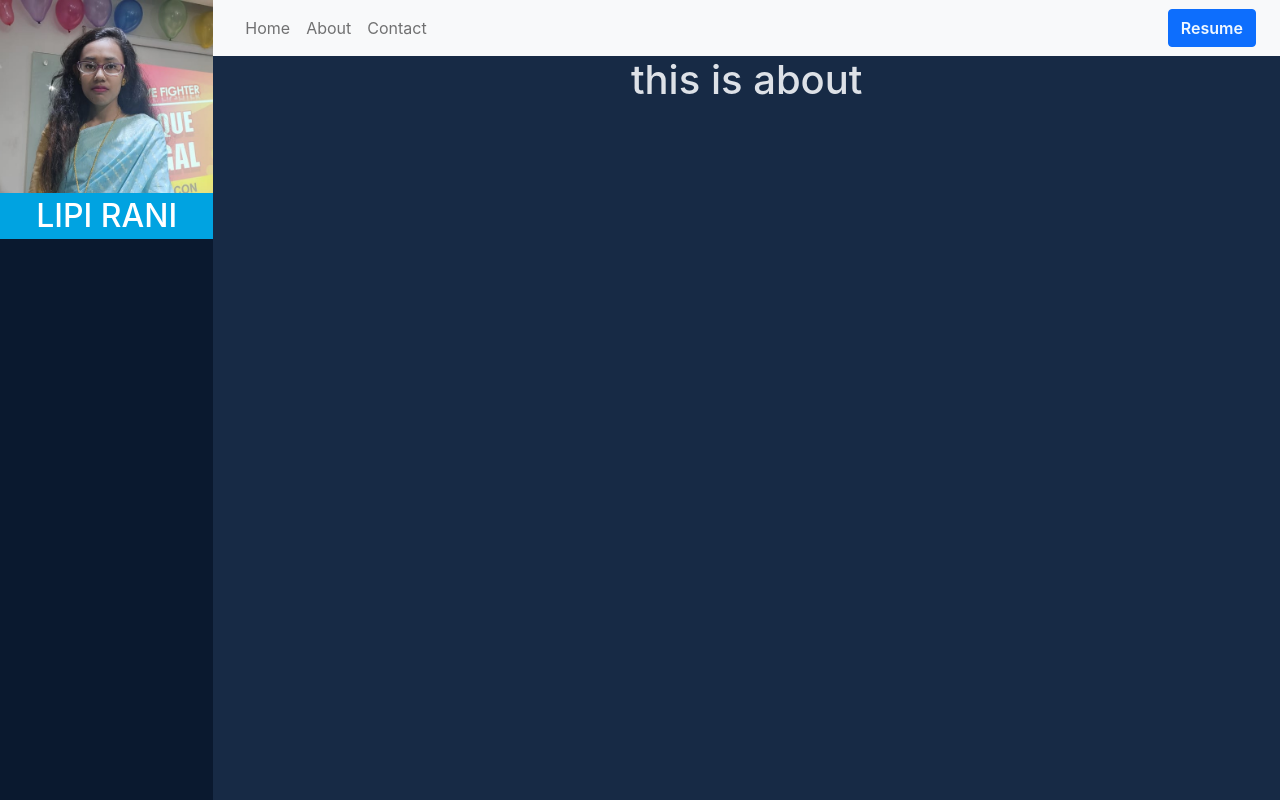
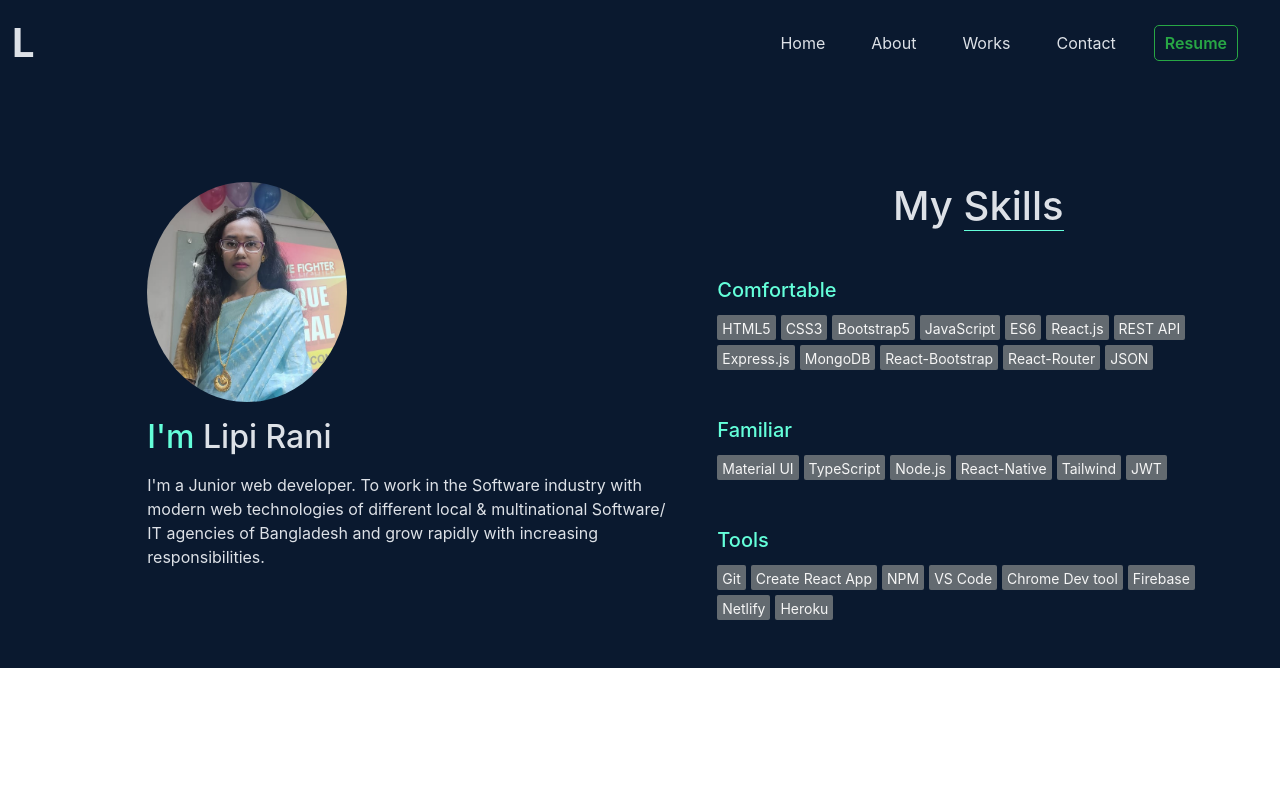
Before and after one commit to torisd560/lipi-rani-portfolio-website, a React (Create React App) app: page /about in a window 1280 px wide. Built offline with nearby package versions, Linux system fonts and the light colour scheme.

Commit message:
added about

```diff
--- a/src/App.css
+++ b/src/App.css
@@ -1,5 +1,5 @@
 .App {
-  background-color: rgb(23, 42, 69);
+  background-color: #0a192f;
   color : #dde1e7;
 }
 
--- a/src/App.js
+++ b/src/App.js
@@ -5,20 +5,19 @@ import About from '../src/Pages/About/About'
 import Works from '../src/Pages/Works/Works'
 import Contact from '../src/Pages/Contact/Contact'
 import NotFound from '../src/Pages/NotFound/NotFound'
-import Header from '../src/Pages/Shared/Header/Header'
-import HeaderHome from '../src/Pages/Shared/Header/HeaderHome/Header'
+import Header from './Pages/Shared/Header/Header';
 
 
 function App() {
   return (
     <div className='App'>
-      <div className="row m-0">
-        <div className='col-md-2  p-0' style={{ backgroundColor: '#0a192f', height: '100vh' }}>
-          <Header></Header>
-        </div>
-        <div className='col-md-10 text-center p-0'>
-          <BrowserRouter>
-            <HeaderHome></HeaderHome>
+      <BrowserRouter>
+        <Header></Header>
+        <div className="row m-0">
+          <div className="col-md-1">
+
+          </div>
+          <div className="col-md-11">
             <Routes>
               <Route path='/' element={<Home></Home>} />
               <Route path='home' element={<Home></Home>} />
@@ -27,10 +26,10 @@ function App() {
               <Route path='contact' element={<Contact></Contact>} />
               <Route path='*' element={<NotFound></NotFound>} />
             </Routes>
-          </BrowserRouter>
+          </div>
         </div>
-      </div>
-    </div>
+      </BrowserRouter>
+    </div >
   );
 }
 
--- /dev/null
+++ b/src/Pages/About/About.css
@@ -0,0 +1,18 @@
+.skills-title{
+    color: #64ffda;
+}
+
+.my-skills{
+    display: flex;
+    flex-wrap: wrap;
+}
+.my-skills span{
+    background-color: rgb(99, 106, 112);
+    color: whitesmoke;
+    margin-right: 5px;
+    margin-top: 5px;
+    padding: 3px 5px;
+    border-radius: 2px;
+    font-size: 14px;
+    height: 25px;
+}
--- a/src/Pages/About/About.js
+++ b/src/Pages/About/About.js
@@ -1,10 +1,63 @@
 import React from 'react';
+import './About.css'
+import lipiImage from '../../images/portfolio.jpg'
+import { Container } from 'react-bootstrap';
 
 const About = () => {
     return (
-        <div>
-            <h1>this is about</h1>
-        </div>
+        <Container>
+            <div className="row my-5 g-5">
+                <div className="col-md-6 ">
+                    <img src={lipiImage} alt="" className='img-fluid rounded-circle mb-3' style={{ width: '200px' }} />
+                    <h2><span style={{ color: '#64ffda' }}>I'm </span> Lipi Rani</h2>
+                    <p className='mt-3'>I'm a Junior web developer. To work in the Software industry with modern web technologies of different local & multinational Software/ IT agencies of Bangladesh and grow rapidly with increasing responsibilities.</p>
+                </div>
+                <div className="col-md-6">
+                    <h1 className='text-center mb-5'>My <span style={{ borderBottom: '1px solid #64ffda' }}>Skills</span></h1>
+                    <div>
+                        <h5 className='skills-title'>Comfortable</h5>
+                        <div className='my-skills'>
+                            <span>HTML5</span>
+                            <span>CSS3</span>
+                            <span>Bootstrap5</span>
+                            <span>JavaScript</span>
+                            <span>ES6</span>
+                            <span>React.js</span>
+                            <span>REST API</span>
+                            <span>Express.js</span>
+                            <span>MongoDB</span>
+                            <span>React-Bootstrap</span>
+                            <span>React-Router</span>
+                            <span>JSON</span>
+                        </div>
+                    </div>
+                    <div className='my-5'>
+                        <h5 className='skills-title '>Familiar</h5>
+                        <div className='my-skills'>
+                            <span>Material UI</span>
+                            <span>TypeScript</span>
+                            <span>Node.js</span>
+                            <span>React-Native</span>
+                            <span>Tailwind</span>
+                            <span>JWT</span>
+                        </div>
+                    </div>
+                    <div>
+                        <h5 className='skills-title '>Tools</h5>
+                        <div className='my-skills'>
+                            <span>Git</span>
+                            <span>Create React App</span>
+                            <span>NPM</span>
+                            <span>VS Code</span>
+                            <span>Chrome Dev tool</span>
+                            <span>Firebase</span>
+                            <span>Netlify</span>
+                            <span>Heroku</span>
+                        </div>
+                    </div>
+                </div>
+            </div>
+        </Container>
     );
 };
 
--- /dev/null
+++ b/src/Pages/Home/Home.css
@@ -0,0 +1,10 @@
+.custom-btn{
+    background-color:#28a745 ;
+    color: aliceblue;
+    padding : 10px 15px;
+    border: 0;
+    border-radius: 5px;
+}
+.custom-btn:hover{
+    background-color : #028d22;
+}
--- a/src/Pages/Home/Home.js
+++ b/src/Pages/Home/Home.js
@@ -1,9 +1,18 @@
 import React from 'react';
+import './Home.css'
 
 const Home = () => {
     return (
-        <div>
-            <h1>This is home</h1>
+        <div className="row m-0 my-5">
+            <div className="col-md-7">
+                <div className='text-start p-5 lh-sm'>
+                    <p style = {{color : '#64ffda'}}>Hello , I'm</p>
+                    <h1>Lipi Rani</h1>
+                    <li className = 'my-3' style = {{color : '#64ffda'}}>Junior Web developer</li>
+                    <p >A hard working self-motivated and enthusiastic web developer with a deep interest in JavaScript ,as well as the ability to communicate effectively in a team setting, and possessing a strong willingness to learn about modern web technologies .</p>
+                    <button className = 'custom-btn mt-3'>About Me</button>
+                </div>
+            </div>
         </div>
     );
 };
--- a/src/Pages/Shared/Header/Header.css
+++ b/src/Pages/Shared/Header/Header.css
@@ -1,5 +1,23 @@
-.resume-btn a{
- color: aliceblue;
- text-decoration: none;
- font-weight: 600;
+.resume-btn{
+    color: #28a745;
+    border: 1px solid #28a745;
+    text-decoration: none;
+    padding: 5px  10px;
+    font-weight: 600;
+    border-radius: 5px;
 }
+.resume-btn:hover{
+    background-color: #28a745;
+    color: aliceblue;
+}
+.custom-nav a{
+    margin-right: 30px;
+}
+.custom-nav a:focus{
+    color: #64ffda;
+    border-top: 1px solid #28a745;
+}
+.navbarBrand{
+    font-size: 40px;
+    font-weight: bold;
+}
--- a/src/Pages/Shared/Header/Header.js
+++ b/src/Pages/Shared/Header/Header.js
@@ -1,13 +1,26 @@
 import React from 'react';
-import lipiImg from '../../../images/portfolio.jpg'
 import './Header.css'
+import {Nav, Navbar} from 'react-bootstrap';
+import { Link } from 'react-router-dom';
+
 const Header = () => {
     return (
-        <div className='text-center' >
-            <div style={{ position: 'relative' }}>
-                <img src={lipiImg} alt="" className='img-fluid' style={{ verticalAlign: 'super' }} />
-                <h2 className='p-1 w-100 text-white' style={{ backgroundColor: '#00A3E1', position: 'absolute', bottom: 0, left: 0 }}>LIPI RANI</h2>
-            </div>
+        <div>
+            <Navbar collapseOnSelect expand="lg" bg="transparent" variant="transparent">
+                   <div className = 'container-fluid'>
+                   <Navbar.Toggle aria-controls="responsive-navbar-nav" />
+                    <Navbar.Brand  className = 'navbarBrand' >L</Navbar.Brand>
+                    <Navbar.Collapse id="responsive-navbar-nav">
+                        <Nav className="ms-auto custom-nav align-items-center">
+                            <Nav.Link as={Link} to="/home" style={{ color: '#dde1e7' }}>Home</Nav.Link>
+                            <Nav.Link as={Link} to="/about" style={{ color: '#dde1e7' }}>About</Nav.Link>
+                            <Nav.Link as={Link} to="/work" style={{ color: '#dde1e7' }}>Works</Nav.Link>
+                            <Nav.Link as={Link} to="/contact" style={{ color: '#dde1e7' }}>Contact</Nav.Link>
+                            <a className='resume-btn' target="_blank" rel="noreferrer" href="https://drive.google.com/file/d/1t9yGU7-_TSGQObXSRY0-L4LJpAkqqEpg/view?usp=sharing">Resume</a>
+                        </Nav>
+                    </Navbar.Collapse>
+                   </div>
+            </Navbar>
         </div>
     );
 };
--- a/src/Pages/Shared/Header/HeaderHome/Header.js
+++ /dev/null
@@ -1,27 +0,0 @@
-import React from 'react';
-import { Container, Nav, Navbar, Button } from 'react-bootstrap';
-import { Link } from 'react-router-dom';
-
-const Header = () => {
-    return (
-        <div>
-            <Navbar collapseOnSelect expand="lg" bg="light" variant="light">
-                <Container>
-                    <Navbar.Toggle aria-controls="responsive-navbar-nav" />
-                    <Navbar.Collapse id="responsive-navbar-nav">
-                        <Nav className="me-auto custom-nav align-items-center">
-                            <Nav.Link as={Link} to="/home">Home</Nav.Link>
-                            <Nav.Link as={Link} to="/about">About</Nav.Link>
-                            <Nav.Link as={Link} to="/contact">Contact</Nav.Link>
-                        </Nav>
-                        <div className="ms-auto ">
-                                <Button className='resume-btn'> <a target="_blank" href="https://drive.google.com/file/d/1t9yGU7-_TSGQObXSRY0-L4LJpAkqqEpg/view?usp=sharing">Resume</a></Button>
-                            </div>
-                    </Navbar.Collapse>
-                </Container>
-            </Navbar>
-        </div>
-    );
-};
-
-export default Header;
```
